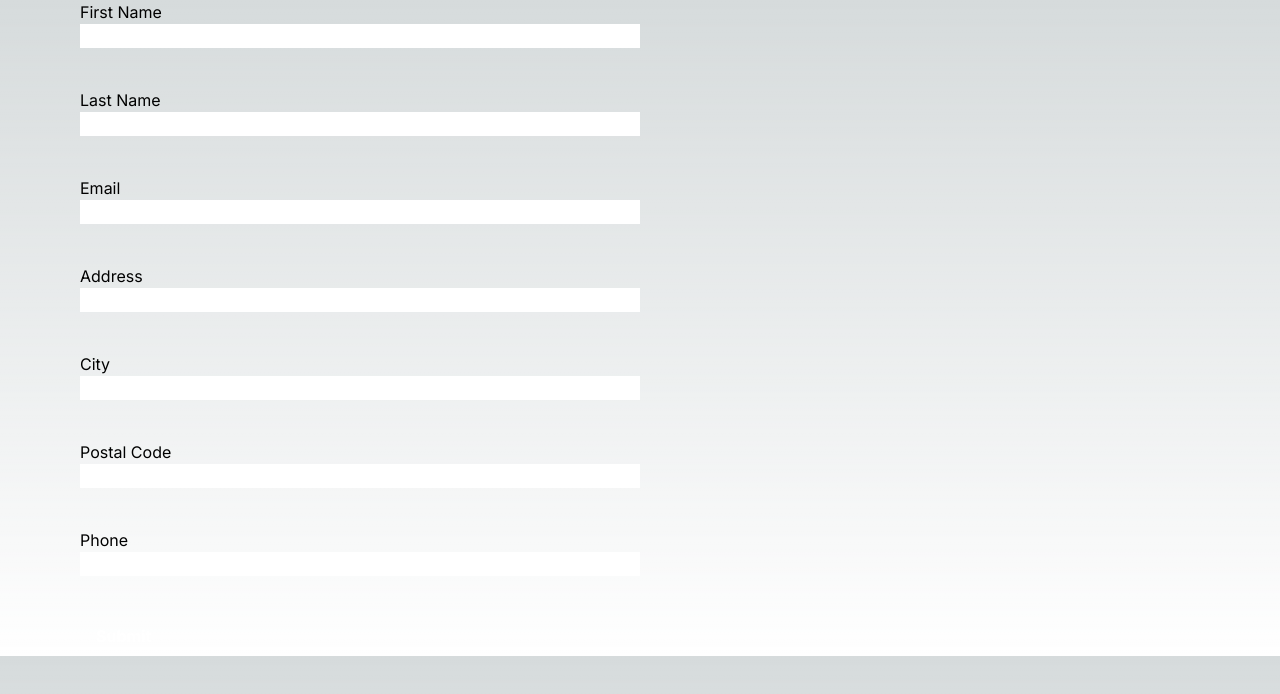
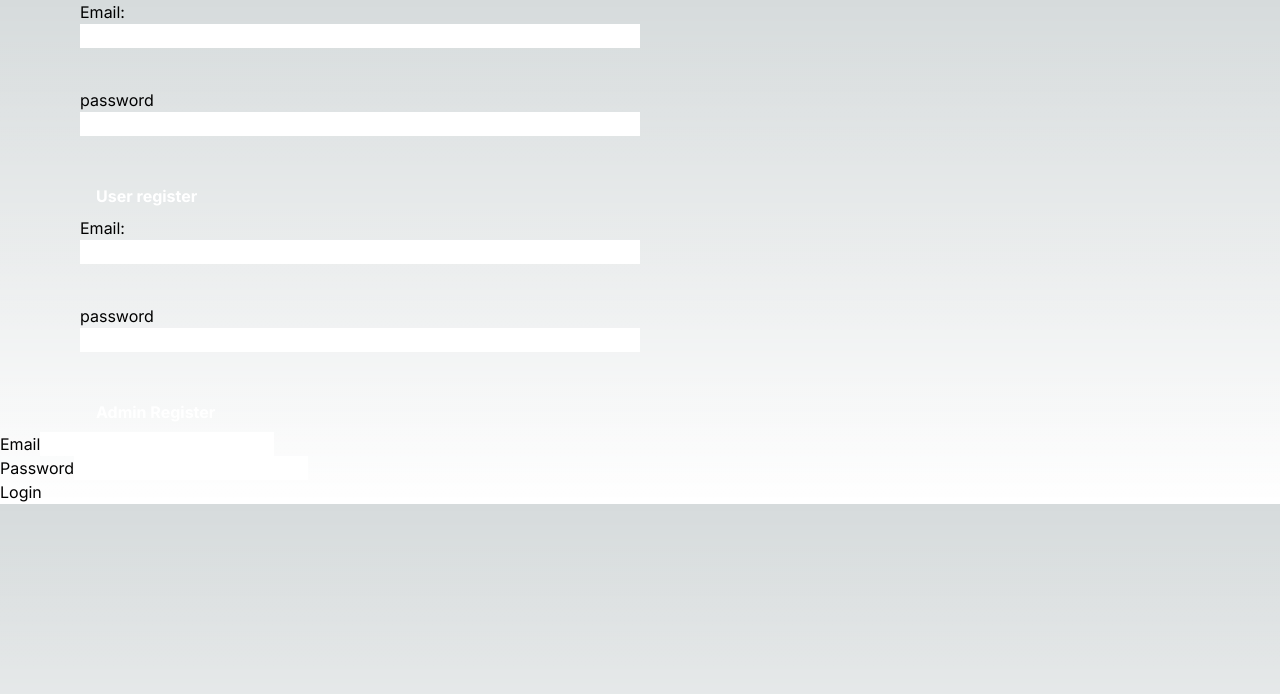
Before and after one commit to samnbogen/petstarz, a Next.js app: page /apply in a window 1280 px wide. Shown: the top 694 px of the page. Built offline with nearby package versions, Linux system fonts and the light colour scheme.

Commit message:
working on log in and sign up

```diff
--- /dev/null
+++ b/app/api/auth/route.js
@@ -0,0 +1,40 @@
+import bcrypt from 'bcrypt';
+import clientPromise from '../../lib/mongodb';
+
+const saltRounds = 10;
+
+export async function POST(req) {
+    const {email, password, action, role} = await req.json();
+    console.log(req.body);
+    const client = await clientPromise;
+    const db = client.db("fosters");
+    const collection = db.collection("users");
+
+    //change it to if (action === "sign up") to register
+    if(action === "register"){
+        const hash = await bcrypt.hash(password, saltRounds);
+        try{
+            await collection.insertOne({email, password: hash,role});
+            return new Response(JSON.stringify({success: true}), {status: 200});
+        } catch (error){
+            console.error("Error registering user", error);
+            return new Response(JSON.stringify({error: "Failed to register user"}), {status: 500});
+        }
+    } else if (action === "login"){
+        const user = await collection.findOne({email});
+
+        if(!user){
+            return new Response(JSON.stringify({message: "User not found"}), {status: 401});
+        }
+
+        const passwordMatch = await bcrypt.compare(password, user.password);
+
+        if(passwordMatch){
+            return new Response(JSON.stringify({success: true, role: user.role}), {status: 200});
+        } else{
+            return new Response(JSON.stringify({error: "Incorrect password"}), {status: 401});
+        }
+    } else{
+        return new Response(JSON.stringify({error: "Invalid action"}), {status: 400});
+    }
+}
--- a/app/api/route.js
+++ b/app/api/route.js
@@ -1,4 +1,4 @@
-import clientPromise from "app/lib/mongodb.ts"
+import clientPromise from "../lib/mongodb"
 import { NextResponse } from "next/server";
 
 export async function POST(request) {
--- a/app/apply/form.js
+++ b/app/apply/form.js
@@ -4,32 +4,41 @@ import { useState } from 'react';
 
 export default function Form(){
 
-    const [firstName, setFirstName] = useState("");
-    const [lastName, setLastName] = useState("");
-    const [email, setEmail] = useState("");
-    const [address, setAddress] = useState("");
-    const [city, setCity] = useState("");
-    const [postalCode, setPostalCode] = useState("");
-    const [phone, setPhone] = useState("");
+    //instead of register make it sign up for both user and admin
+    const [userAction, setUserAction] = useState("register");
+    const [userPassword, setUserPassword] = useState("");
+    const [userEmail, setUserEmail] = useState("");
+    const [userRole, setUserRole] = useState("user");
 
-    const handleSubmit = async (e) => {
+    const [adminAction, setAdminAction] = useState("register");
+    const [adminPassword, setAdminPassword] = useState("");
+    const [adminEmail, setAdminEmail] = useState("");
+    const [adminRole, setAdminRole] = useState("admin");
+
+
+
+    //if i want to connect/send to the database it had to be register
+    //if i want to check if the user excites in the database it had to be login
+
+    const handleAdminSubmit = async (e) => {
         e.preventDefault();
 
         const application = {
-            firstName,
-            lastName,
-            email,
-            address,
-            city,
-            postalCode,
-            phone
+          action: adminAction,
+          password: adminPassword,
+          email: adminEmail,
+          role: adminRole,
+
         };
 
         //to make sure it is working
         console.log(application);
+        setAdminRole("admin");
+
 
         // Send a POST request to the server-side function
-        const response = await fetch("http://localhost:3000/api", {
+        //const response = await fetch("http://localhost:3000/api", {
+        const response = await fetch("/api/auth", {
             method: 'POST',
             headers: {
                 'Content-Type': 'application/json',
@@ -43,89 +52,125 @@ export default function Form(){
             console.error('Error saving data');
         }
 
-        setFirstName("");
-        setLastName("");
-        setEmail("");
-        setAddress("");
-        setCity("");
-        setPostalCode("");
-        setPhone("");
+        setAdminEmail("");
+        setAdminPassword("");
+
+    };
+
+    const handleUserSubmit = async (e) => {
+        e.preventDefault();
+
+        const application = {
+          action: userAction,
+          password: userPassword,
+          email: userEmail,
+          role: userRole,
+
+        };
+
+        //to make sure it is working
+        console.log(application);
+        setUserRole("user");
+
+        // Send a POST request to the server-side function
+        //const response = await fetch("http://localhost:3000/api", {
+        const response = await fetch("/api/auth", {
+            method: 'POST',
+            headers: {
+                'Content-Type': 'application/json',
+            },
+            body: JSON.stringify(application),
+        });
+
+        if (response.ok) {
+            console.log('Data saved successfully');
+        } else {
+            console.error('Error saving data');
+        }
+
+        setUserEmail("");
+        setUserPassword("");
     };
 
     return(
         <div className='mx-20 '>
-            <form onSubmit={handleSubmit}>
+            <form onSubmit={handleUserSubmit}>
                 <div className="flex flex-col mb-10 w-1/2">
-                    <label>First Name</label>
+                    <label>Email:</label>
                     <input
                     className="text-black"
                     required
                     type="text"
-                    value={firstName}
-                    onChange={(e) => setFirstName(e.target.value)}
+                    value={userEmail}
+                    onChange={(e) => setUserEmail(e.target.value)}
                     />
                 </div>
                 <div className="flex flex-col mb-10 w-1/2">
-                    <label>Last Name</label>
+                    <label>password</label>
+                    <input
+                    className="text-black"
+                    required
+                    type="password"
+                    value={userPassword}
+                    onChange={(e) => setUserPassword(e.target.value)}
+                    />
+                </div>
+               {/* <div className="flex flex-col mb-10 w-1/2">
+                    <label>Role</label>
+                    <select value={role} onChange={(e) => setRole(e.target.value)} required>
+                        <option value="admin">Admin</option>
+                        <option value="user">User</option>
+                    </select>
+    </div>
+                <div className="flex flex-col mb-10 w-1/2">
+                    <label>Action</label>
+                    <select value={userAction} onChange={(e) => setUserAction(e.target.value)} required>
+                        <option value="login">Login</option>
+                        <option value="register">Register</option>
+                    </select>
+
+    </div> */}
+
+                <button className="bg-blue-500 hover:bg-blue-700 text-white font-bold py-2 px-4 rounded" type="submit"> User register</button>
+            </form>
+
+           <form onSubmit={handleAdminSubmit}>
+                <div className="flex flex-col mb-10 w-1/2">
+                    <label>Email:</label>
                     <input
                     className="text-black"
                     required
                     type="text"
-                    value={lastName}
-                    onChange={(e) => setLastName(e.target.value)}
+                    value={adminEmail}
+                    onChange={(e) => setAdminEmail(e.target.value)}
                     />
                 </div>
                 <div className="flex flex-col mb-10 w-1/2">
-                    <label>Email</label>
+                    <label>password</label>
                     <input
                     className="text-black"
                     required
-                    type="text"
-                    value={email}
-                    onChange={(e) => setEmail(e.target.value)}
+                    type="password"
+                    value={adminPassword}
+                    onChange={(e) => setAdminPassword(e.target.value)}
                     />
                 </div>
+              {/*<div className="flex flex-col mb-10 w-1/2">
+                    <label>Role</label>
+                    <select value={role} onChange={(e) => setRole(e.target.value)} required>
+                        <option value="admin">Admin</option>
+                        <option value="user">User</option>
+                    </select>
+</div>
                 <div className="flex flex-col mb-10 w-1/2">
-                    <label>Address</label>
-                    <input
-                    className="text-black"
-                    required
-                    type="text"
-                    value={address}
-                    onChange={(e) => setAddress(e.target.value)}
-                    />
-                </div>
-                <div className="flex flex-col mb-10 w-1/2">
-                    <label>City</label>
-                    <input
-                    className="text-black"
-                    required
-                    type="text"
-                    value={city}
-                    onChange={(e) => setCity(e.target.value)}
-                    />
-                </div>
-                <div className="flex flex-col mb-10 w-1/2">
-                    <label>Postal Code</label>
-                    <input
-                    className="text-black"
-                    required
-                    type="text"
-                    value={postalCode}
-                    onChange={(e) => setPostalCode(e.target.value)}
-                    />
-                </div>
-                <div className="flex flex-col mb-10 w-1/2">
-                    <label>Phone</label>
-                    <input
-                    className="text-black"
-                    required
-                    type="text"
-                    value={phone}
-                    onChange={(e) => setPhone(e.target.value)}
-                    />
-                </div>
-                <button className="bg-blue-500 hover:bg-blue-700 text-white font-bold py-2 px-4 rounded" type="submit">Submit</button>
+                    <label>Action</label>
+                    <select value={adminAction} onChange={(e) => setAdminAction(e.target.value)} required>
+                        <option value="login">Login</option>
+                        <option value="register">Register</option>
+                    </select>
+
+</div>  */}
+                <button className="bg-blue-500 hover:bg-blue-700 text-white font-bold py-2 px-4 rounded" type="submit">Admin Register</button>
             </form>
         </div>
     );
--- /dev/null
+++ b/app/apply/login.js
@@ -0,0 +1,50 @@
+"use client";
+import React, {useState} from "react";
+
+export default function LoginForm () {
+    const [email, setEmail] = useState("");
+    const [password, setPassword] = useState("");
+
+    const handleLogin = async (e) => {
+        e.preventDefault();
+
+        try{
+                const response = await fetch("/api/auth", {
+                    method: "POST",
+                    headers: {
+                        "Content-Type": "application/json",
+                    },
+                    body: JSON.stringify({
+                        action: "login",
+                        email,
+                        password,
+                    }),
+                });
+                const data = await response.json();
+                console.log(data);
+
+                if(response.ok){
+                    console.log("Login successful",data);
+                } else{
+                    console.error("Login failed",data.error.message);
+                }
+            } catch (error){
+            console.error("Login failed", error.message);
+            }
+
+        setEmail("");
+        setPassword("");
+    };
+
+    return(
+        <form onSubmit={handleLogin}>
+            <label htmlFor="email">Email</label>
+            <input type="text" id="email" className="text-black" value={email} onChange={(e) => setEmail(e.target.value)} />
+            <br/>
+            <label htmlFor="password">Password</label>
+            <input type="password" id="password" className="text-black" value={password} onChange={(e) => setPassword(e.target.value)} />
+            <br/>
+            <button type="submit">Login</button>
+        </form>
+    );
+}
--- a/app/apply/page.js
+++ b/app/apply/page.js
@@ -1,6 +1,7 @@
 "use client";
 import React, { useState } from 'react';
 import Form from './form';
+import LoginForm from './login';
 
 export default function Page() {
 
@@ -12,6 +13,9 @@ export default function Page() {
     }
 
     return (
-        <Form onAddQuestion={handleAddQuestion} />
+        <>
+            <Form onAddQuestion={handleAddQuestion} />
+            <LoginForm />
+        </>
     )
 }
--- a/package.json
+++ b/package.json
@@ -9,6 +9,8 @@
     "lint": "next lint"
   },
   "dependencies": {
+    "bcrypt": "^5.1.1",
+    "mongodb": "^6.3.0",
     "next": "^14.1.0",
     "react": "^18",
     "react-dom": "^18"
```
Also changed, not shown: 1 other file (tests, documents, lock files or other folders).
